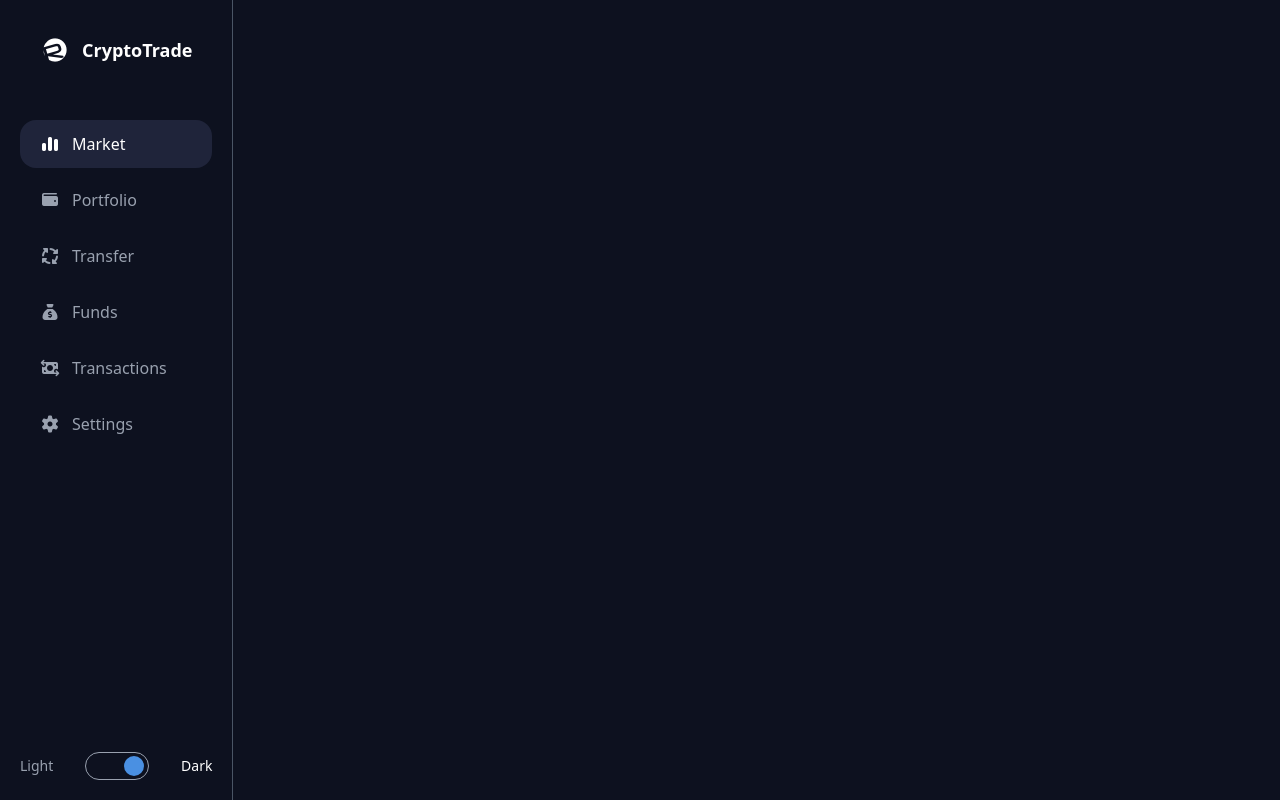
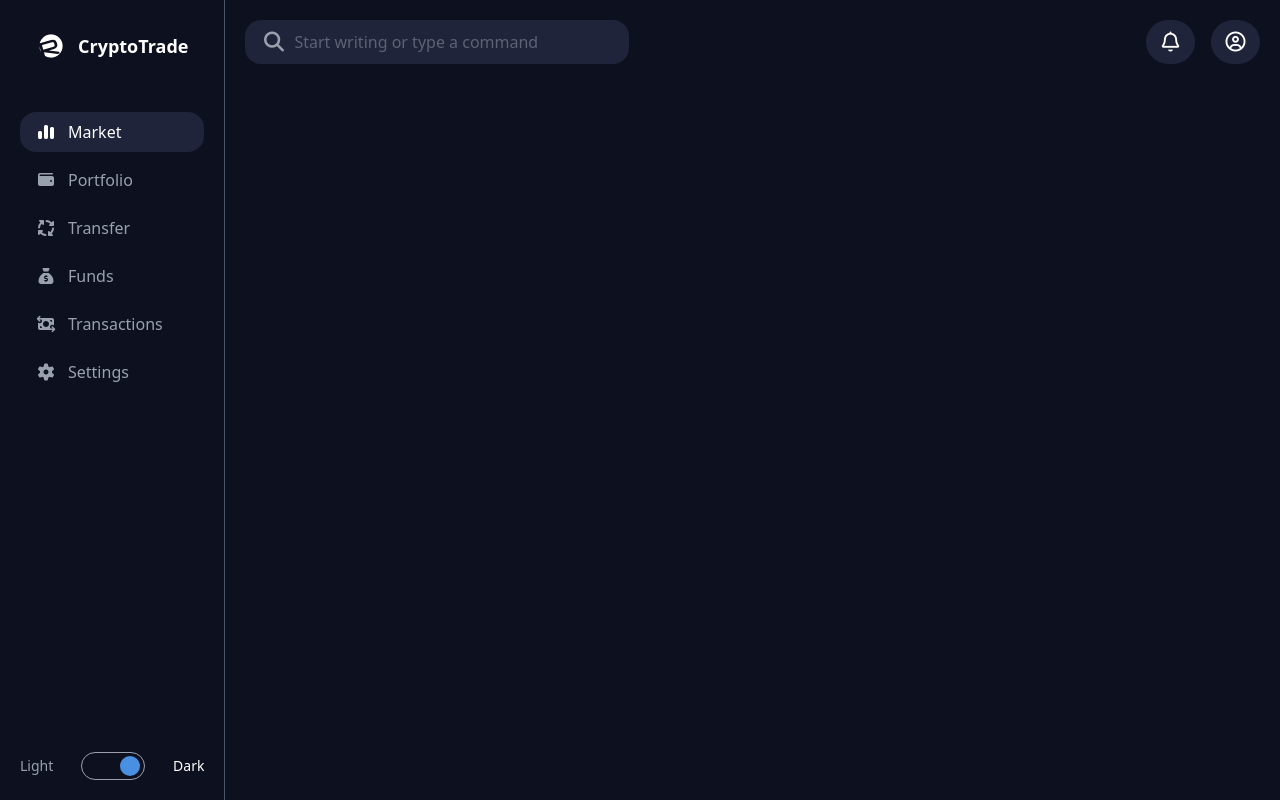
Before and after one commit to JakubMotyl/crypto-dashboard, a React (Vite) app: page / in a window 1280 px wide. Built offline with nearby package versions, Linux system fonts and the light colour scheme.

Commit message:
finish topbar

```diff
--- a/src/App.tsx
+++ b/src/App.tsx
@@ -1,9 +1,9 @@
-import Dashboard from "./pages/Dashboard";
+import DashboardPage from "./pages/DashboardPage";
 
 function App() {
   return (
     <>
-      <Dashboard />
+      <DashboardPage />
     </>
   );
 }
--- /dev/null
+++ b/src/components/Dashboard/Cards.tsx
@@ -0,0 +1,3 @@
+export default function Cards() {
+  return <div></div>;
+}
--- /dev/null
+++ b/src/components/Dashboard/Charts.tsx
@@ -0,0 +1,3 @@
+export default function Charts() {
+  return <div></div>;
+}
--- /dev/null
+++ b/src/components/Dashboard/Dashboard.tsx
@@ -0,0 +1,5 @@
+function Dashboard() {
+  return <div></div>;
+}
+
+export default Dashboard;
--- /dev/null
+++ b/src/components/Dashboard/Header.tsx
@@ -0,0 +1,5 @@
+function Header() {
+  return <div></div>;
+}
+
+export default Header;
--- /dev/null
+++ b/src/components/Dashboard/Table.tsx
@@ -0,0 +1,5 @@
+function Table() {
+  return <div></div>;
+}
+
+export default Table;
--- a/src/components/Layout/Topbar.tsx
+++ b/src/components/Layout/Topbar.tsx
@@ -1,3 +1,24 @@
 export default function Topbar() {
-  return <div></div>;
+  return (
+    <div className="flex items-center justify-between w-full p-container gap-4">
+      <div className="bg-[#1F243A] p-item rounded-2xl flex items-center gap-2 max-w-sm flex-1">
+        <div className="text-gray-400 cursor-pointer text-xl hover:text-white active:text-white duration-200">
+          <i className="fa-solid fa-magnifying-glass"></i>
+        </div>
+        <input
+          type="text"
+          placeholder="Start writing or type a command"
+          className="border-none text-gray-400 outline-none flex-1"
+        />
+      </div>
+      <div className="flex items-center gap-4">
+        <div className="topbar-icon">
+          <i className="fa-regular fa-bell"></i>
+        </div>
+        <div className="topbar-icon">
+          <i className="fa-regular fa-circle-user"></i>
+        </div>
+      </div>
+    </div>
+  );
 }
--- a/src/index.css
+++ b/src/index.css
@@ -5,6 +5,13 @@
     @apply px-5 py-5;
   }
   .p-item {
-    @apply px-5 py-3;
+    @apply px-4 py-2;
+  }
+  .topbar-icon {
+    @apply bg-[#1F243A] rounded-full text-white px-3 py-2 duration-200 text-xl cursor-pointer;
+  }
+  .topbar-icon:hover,
+  .topbar-icon:active {
+    @apply bg-[#4A90E2];
   }
 }
--- a/src/pages/Dashboard.tsx
+++ /dev/null
@@ -1,13 +0,0 @@
-import Sidebar from "../components/Layout/Sidebar";
-import Topbar from "../components/Layout/Topbar";
-
-export default function Dashboard() {
-  return (
-    <main className="h-screen bg-[#0D111F] w-full flex items-center divide-x divide-gray-600">
-      <Sidebar />
-      <div>
-        <Topbar />
-      </div>
-    </main>
-  );
-}
--- /dev/null
+++ b/src/pages/DashboardPage.tsx
@@ -0,0 +1,15 @@
+import Sidebar from "../components/Layout/Sidebar";
+import Topbar from "../components/Layout/Topbar";
+import Dashboard from "../components/Dashboard/Dashboard";
+
+export default function DashboardPage() {
+  return (
+    <main className="h-screen bg-[#0D111F] w-full flex divide-x divide-gray-600">
+      <Sidebar />
+      <div className="flex flex-col gap-10 flex-1">
+        <Topbar />
+        <Dashboard />
+      </div>
+    </main>
+  );
+}
```
